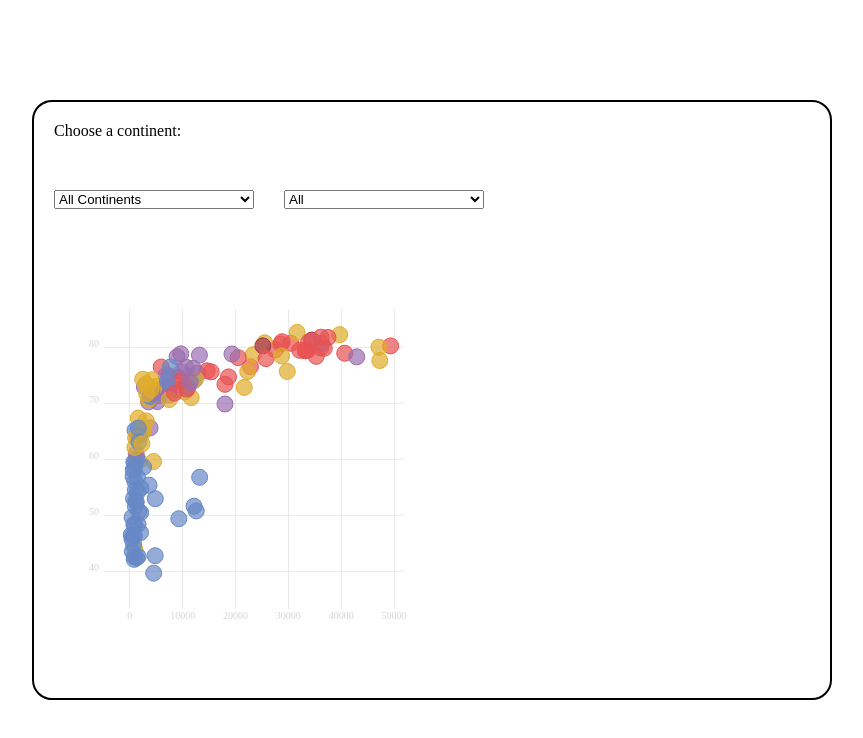
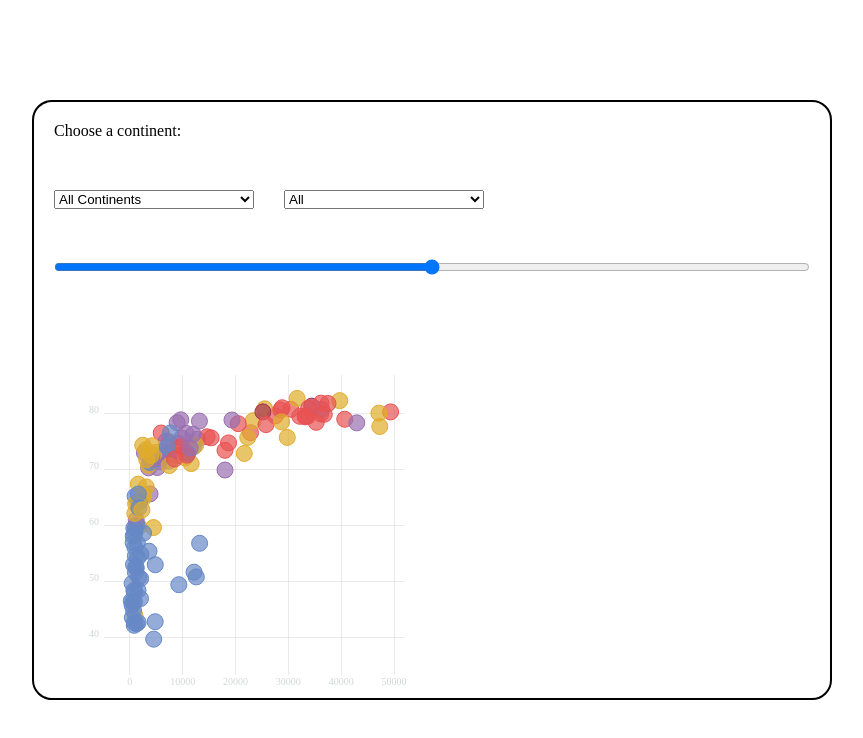
Before and after one commit to estebanix/D3_viz_playground, a React (Vite) app: page / in a window 1280 px wide. Shown: the top 738 px of the page, without its empty margins (208-1071 px from the left). Built offline with nearby package versions, Linux system fonts and the light colour scheme.

Commit message:
making range bar functionality

```diff
--- a/src/Files/Canvas.tsx
+++ b/src/Files/Canvas.tsx
@@ -73,6 +73,7 @@ const Dropdown: React.FC<Dropdown> = ({ options, id, selectedValue, onSelectedVa
             onSelectedValueChange={setSelectedDate}
           />
         </div>
+        <input type="range" />
         <Scatterplot data={data} width={400} height={400} state={currentImage?.value} dating={currentDate?.value}/>
       </div>
     );
```
Also changed, not shown: src/Datas/A-KUT.csv (deleted).
